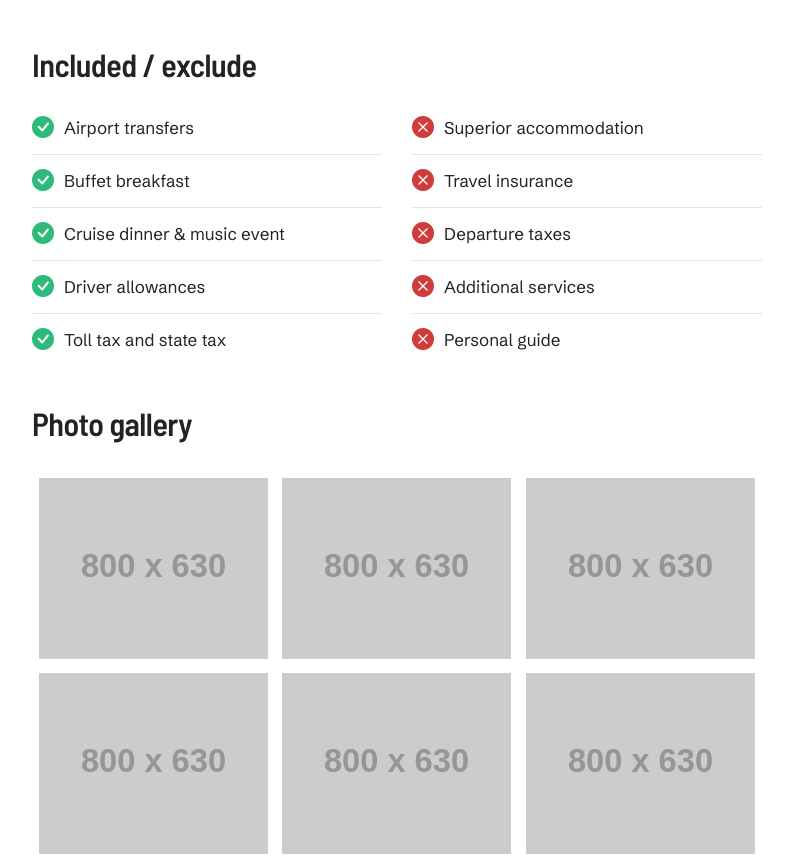
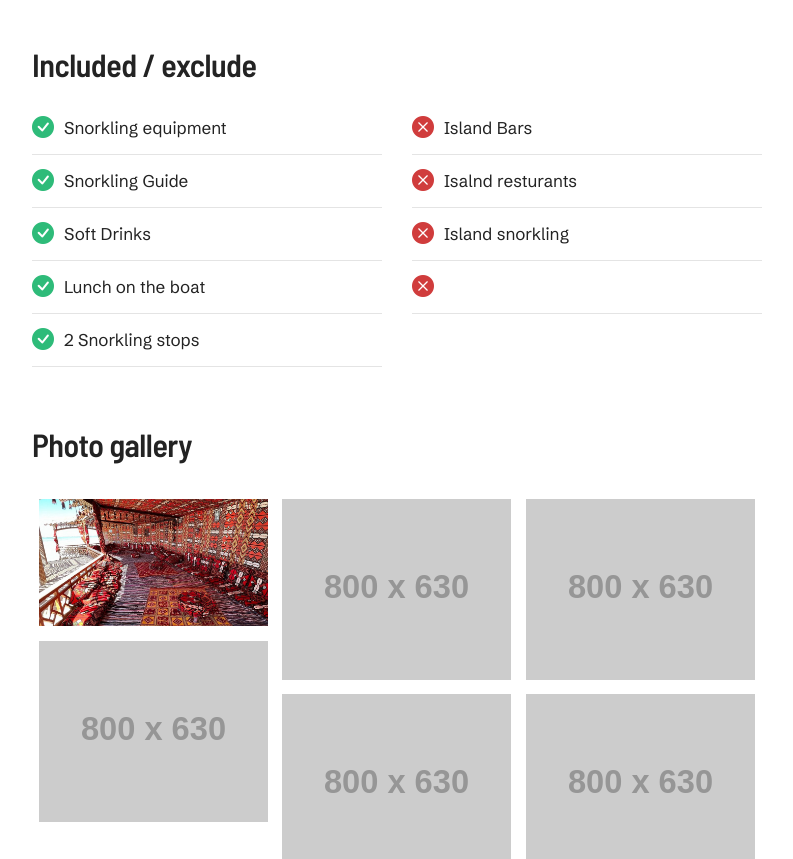
Before and after one commit to ilija-alassaad/Travel-project, a website: page public/tour-details.html in a window 1280 px wide. Shown: the part 1384-2243 px from the top of the page, without its empty margins (53-846 px from the left). Drawn offline with Linux system fonts and the light colour scheme; placeholder pictures from the web are drawn by us; files whose address does not match are found by name.

Commit message:
change trip details

```diff
--- a/public/tour-details.html
+++ b/public/tour-details.html
@@ -177,12 +177,12 @@
                             <div class="col-12">
                                 <ul class="p-0 list-style-02 d-flex flex-wrap border-top border-bottom border-color-extra-medium-gray pt-20px pb-20px mb-25px">
                                     <li class="me-30px"><i class="bi bi-calendar-check text-base-color icon-extra-medium me-10px"></i> <span class="text-dark-gray fw-500">Daily</span></li>
-                                    <li class="me-30px"><i class="bi bi-person-plus text-base-color icon-extra-medium me-10px"></i> <span class="text-dark-gray fw-500">7+ Age</span></li>
+                                    <!-- <li class="me-30px"><i class="bi bi-person-plus text-base-color icon-extra-medium me-10px"></i> <span class="text-dark-gray fw-500">7+ Age</span></li> -->
                                     <li class="me-30px"><i class="bi bi-water text-base-color icon-extra-medium me-10px"></i> <span class="text-dark-gray fw-500">Beaches</span></li>
                                     <li class="me-30px"><i class="bi bi-clouds text-base-color icon-extra-medium me-10px"></i> <span class="text-dark-gray fw-500">Amazing views</span></li>
                                     <li><i class="bi bi-sun text-base-color icon-extra-medium me-10px"></i><span class="text-dark-gray fw-500">Island sightseeing</span></li>
                                 </ul>
-                                <p>Lorem ipsum is simply dummy text of the printing and typesetting industry. lorem ipsum has been the industry's standard dummy text ever since the, when an unknown  rinter took galley of type and scrambled it to make a type specimen book. it has survived not only five centuries, but also the leap into electronic typesetting,  emaining essentially unchanged.</p>
+                                <p>Get ready for an unforgettable adventure on one of the most renowned islands in the Red Sea, often dubbed the Egyptian Maldives! Dive into the sparkling crystal-clear waters and indulge in top-notch beverages served by the island's legendary bars and pubs. Your dream getaway awaits!</p>
                                 <img src="https://via.placeholder.com/784x450" alt="" />
                             </div>
                         </div>
@@ -194,20 +194,21 @@
                         <div class="row row-cols-1 row-cols-md-2 mb-50px xs-mb-40px">
                             <div class="col">
                                 <ul class="p-0 m-0 list-style-02 text-dark-gray sm-mb-20px">
-                                    <li class="border-bottom border-color-extra-medium-gray pb-10px mb-10px"><i class="bi bi-check-circle-fill fs-22 text-green me-10px"></i>Airport transfers</li>
-                                    <li class="border-bottom border-color-extra-medium-gray pb-10px mb-10px"><i class="bi bi-check-circle-fill fs-22 text-green me-10px"></i>Buffet breakfast</li>
-                                    <li class="border-bottom border-color-extra-medium-gray pb-10px mb-10px"><i class="bi bi-check-circle-fill fs-22 text-green me-10px"></i>Cruise dinner & music event</li>
-                                    <li class="border-bottom border-color-extra-medium-gray pb-10px mb-10px"><i class="bi bi-check-circle-fill fs-22 text-green me-10px"></i>Driver allowances</li>
-                                    <li><i class="bi bi-check-circle-fill fs-22 text-green me-10px"></i>Toll tax and state tax</li>
+                                    <li class="border-bottom border-color-extra-medium-gray pb-10px mb-10px"><i class="bi bi-check-circle-fill fs-22 text-green me-10px"></i>Snorkling equipment</li>
+                                    <li class="border-bottom border-color-extra-medium-gray pb-10px mb-10px"><i class="bi bi-check-circle-fill fs-22 text-green me-10px"></i>Snorkling Guide</li>
+                                    <li class="border-bottom border-color-extra-medium-gray pb-10px mb-10px"><i class="bi bi-check-circle-fill fs-22 text-green me-10px"></i>Soft Drinks</li>
+                                    <li class="border-bottom border-color-extra-medium-gray pb-10px mb-10px"><i class="bi bi-check-circle-fill fs-22 text-green me-10px"></i>Lunch on the boat</li>
+                                    <li class="border-bottom border-color-extra-medium-gray pb-10px mb-10px"><i class="bi bi-check-circle-fill fs-22 text-green me-10px"></i>2 Snorkling stops</li>
+
                                 </ul>
                             </div>
                             <div class="col">
                                 <ul class="p-0 m-0 list-style-02 text-dark-gray">
-                                    <li class="border-bottom border-color-extra-medium-gray pb-10px mb-10px"><i class="bi bi-x-circle-fill fs-22 text-red me-10px"></i>Superior accommodation</li>
-                                    <li class="border-bottom border-color-extra-medium-gray pb-10px mb-10px"><i class="bi bi-x-circle-fill fs-22 text-red me-10px"></i>Travel insurance</li>
-                                    <li class="border-bottom border-color-extra-medium-gray pb-10px mb-10px"><i class="bi bi-x-circle-fill fs-22 text-red me-10px"></i>Departure taxes</li>
-                                    <li class="border-bottom border-color-extra-medium-gray pb-10px mb-10px"><i class="bi bi-x-circle-fill fs-22 text-red me-10px"></i>Additional services</li>
-                                    <li><i class="bi bi-x-circle-fill fs-22 text-red me-10px"></i>Personal guide</li>
+                                    <li class="border-bottom border-color-extra-medium-gray pb-10px mb-10px"><i class="bi bi-x-circle-fill fs-22 text-red me-10px"></i>Island Bars</li>
+                                    <li class="border-bottom border-color-extra-medium-gray pb-10px mb-10px"><i class="bi bi-x-circle-fill fs-22 text-red me-10px"></i>Isalnd resturants</li>
+                                    <li class="border-bottom border-color-extra-medium-gray pb-10px mb-10px"><i class="bi bi-x-circle-fill fs-22 text-red me-10px"></i>Island snorkling</li>
+                                    <li class="border-bottom border-color-extra-medium-gray pb-10px mb-10px"><i class="bi bi-x-circle-fill fs-22 text-red me-10px"></i></li>
+
                                 </ul>
                             </div>
                         </div>
@@ -223,9 +224,9 @@
                                     <!-- start gallery item -->
                                     <li class="grid-item transition-inner-all">
                                         <div class="gallery-box">
-                                            <a href="https://via.placeholder.com/800x630" data-group="lightbox-gallery" title="Lightbox gallery image title">
+                                            <a href="images/tours/orange bay.jpg" data-group="lightbox-gallery" title="Lightbox gallery image title"><!--800*630-->
                                                 <div class="position-relative gallery-image bg-dark-gray overflow-hidden">
-                                                    <img src="https://via.placeholder.com/800x630" alt="" />
+                                                    <img src="images/tours/orang bay 3.jpg" alt="" /><!--800*630-->
                                                     <div class="d-flex align-items-center justify-content-center position-absolute top-0px left-0px w-100 h-100 gallery-hover move-bottom-top">
                                                         <div class="d-flex align-items-center justify-content-center w-50px h-50px rounded-circle bg-white">
                                                             <i class="feather icon-feather-search text-dark-gray icon-small"></i>
@@ -432,7 +433,7 @@
                                         <textarea class="ps-0 border-radius-0px border-bottom border-color-transparent-dark-very-light bg-transparent form-control" name="comment" placeholder="Your message" rows="2"></textarea>
                                         <span class="form-icon"><i class="bi bi-chat-square-dots icon-small"></i></span>
                                         <input type="hidden" name="redirect" value="">
-                                        <button class="btn btn-medium btn-dark-gray btn-round-edge btn-box-shadow mt-25px w-100 submit" type="submit" aria-label="submit">Send message</button>
+                                        <button class="btn btn-medium btn-dark-gray btn-round-edge btn-box-shadow mt-25px w-100 submit" type="submit" aria-label="submit">Book With Us</button>
                                         <div class="form-results mt-20px d-none"></div>
                                     </div>
                                 </form>
```
Also changed, not shown: public/images/tours/orang bay 3.jpg (added), public/images/tours/orange bay.jpg (added), public/images/tours/tours-banner.jpg (deleted).
